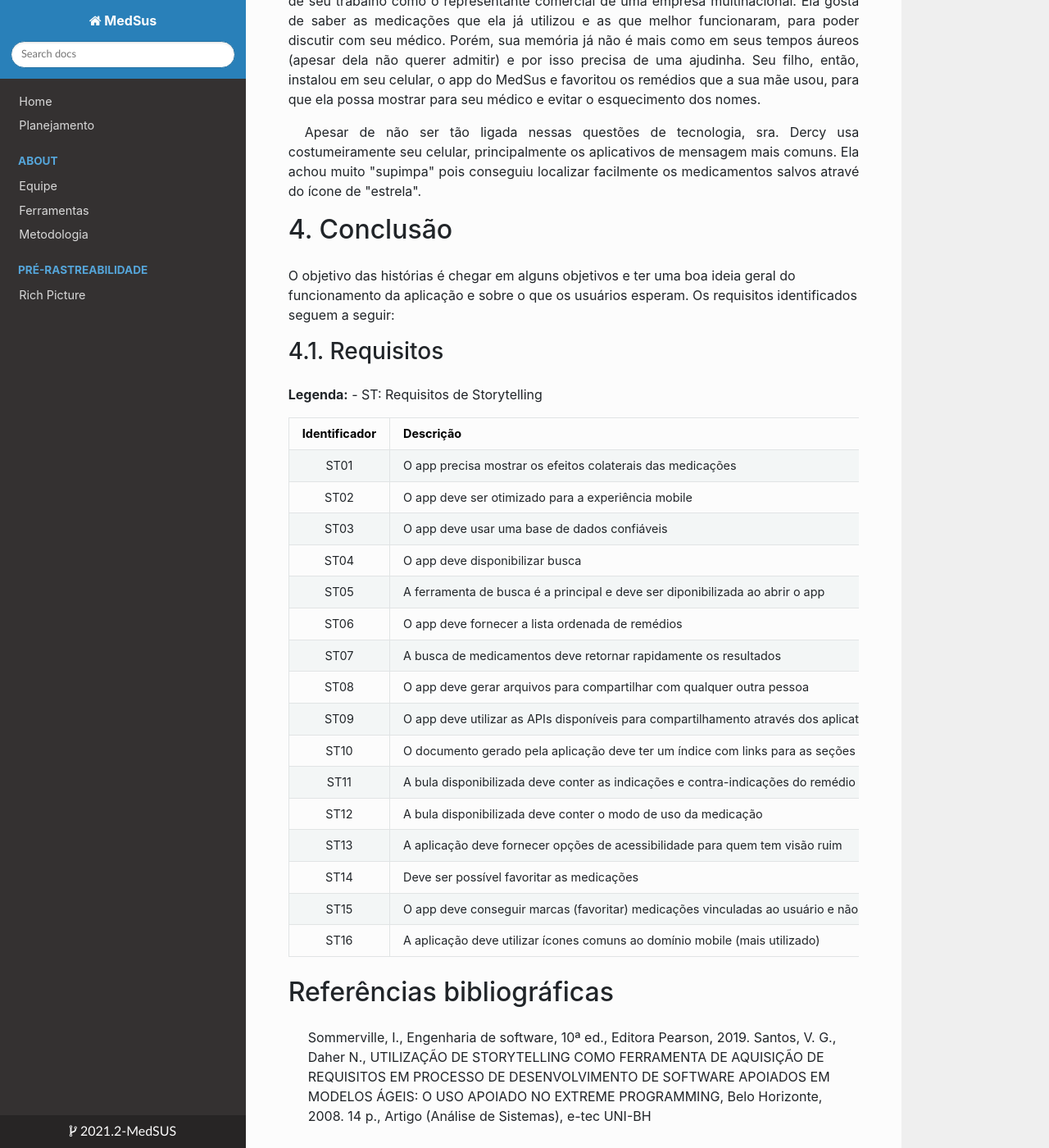
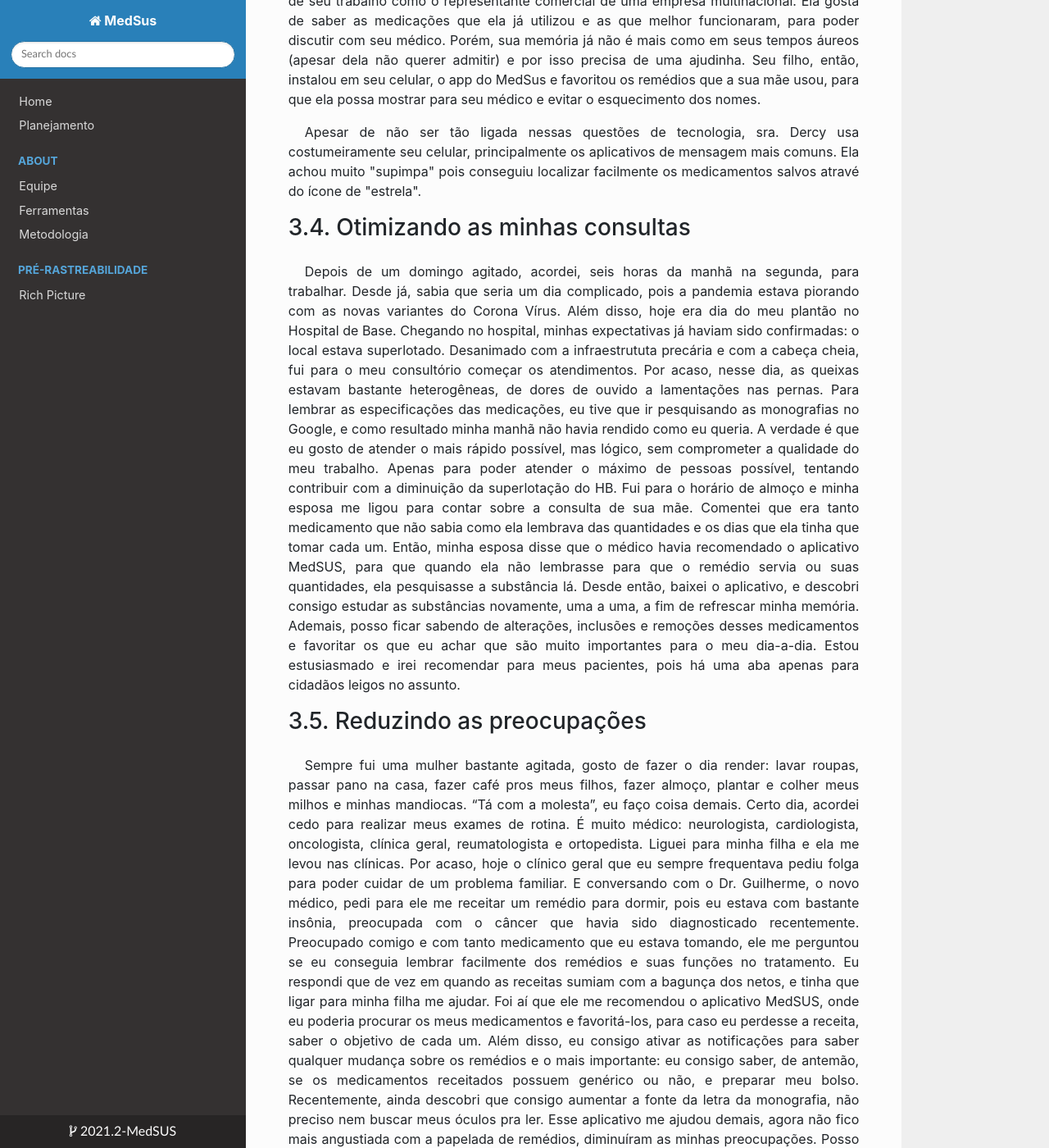
Before and after one commit to Requisitos-de-Software/2021.2-MedSUS, an MkDocs documentation site: the page built from docs/elicitation/storytelling.md, in a window 1280 px wide and 1400 px high, scrolled down 1908 px. Shown: the whole window at 82% size. Built offline with MkDocs 1.6.1, drawn with Linux system fonts in a browser that asks for light colours; nearby versions of some CDN libraries; some of the changed text lies outside the part shown.

Commit message:
Atualização do storytelling.md

```diff
--- a/docs/elicitation/storytelling.md
+++ b/docs/elicitation/storytelling.md
@@ -3,7 +3,7 @@
 ## 1. Introdução
 
 <p style="text-indent: 20px; text-align: justify">
-As histórias, similarmante aos cenários, são uma forma de elicitar requisitos, criando uma narrativa para que se possa enxergar as formas em que o sistema pode ser utilizado. Conseguimos descrever o que as pessoas fazem, como e quais informações elas usam e geram através das tarefas. São histórias de alto nível que aproximam os projetistas e desenvolvedores das necessidades dos usuários. É muito mais fácil de se identificar com algo através de narrativas [Sommerville, 2019, p. 102](referencias-bibliograficas) , o que facilita o entendimento dos requisitos para a equipe de desenvolvimento.
+As histórias, similarmante aos cenários, são uma forma de elicitar requisitos, criando uma narrativa para que se possa enxergar as formas em que o sistema pode ser utilizado. É possível descrever o que as pessoas fazem, como e quais informações elas usam e geram através das tarefas. São histórias de alto nível que aproximam os projetistas e desenvolvedores das necessidades dos usuários. É muito mais fácil de se identificar com algo através de narrativas [Sommerville, 2019, p. 102] (referencias-bibliograficas), o que facilita o entendimento dos requisitos para a equipe de desenvolvimento.
 </p>
 
 <p style="text-indent: 20px; text-align: justify">
@@ -17,7 +17,7 @@ A forma escolhida foi o storytelling, pois é boa para estabelecer um panorama g
 ## 2. Metodologia
 
 <p style="text-indent: 20px; text-align: justify">
-A metodologia utilizada foi notar alguns requisitos básicos através de um brainstorming onde estabelecemos uma persona básica que representa o App. A partir dessa persona, desenvolvemos um storytelling para ela e tentamos identificar mais personas para desenvolver seus storytellings. As histórias desenvolvem detalhes das tarefas e dos objetivos e sentimentos dos usuário. Quanto mais detalhes que sirvam a narrativa, melhor será.
+A metodologia utilizada foi notar alguns requisitos básicos através de um brainstorming, onde se estabeleceu personas básicas que representa o App. A partir dessas personas, desenvolveu-se storytellings para elas e tentou-se identificar mais personas para desenvolver seus storytellings. As histórias desenvolvem detalhes das tarefas e dos objetivos e sentimentos dos usuário. Quanto mais detalhes que sirvam a narrativa, melhor será.
 </p>
 
 ## 3. Storytelling
@@ -25,7 +25,7 @@ A metodologia utilizada foi notar alguns requisitos básicos através de um brai
 ### 3.1. Pesquisa de medicação durante consulta
 
 <p style="text-indent: 20px; text-align: justify">
-Em seu consultório, Dr. Gilherme teve um dia duro de atendimentos. Ele já tem uma certa idade (60 anos) e fica muito cansado em um dia de trabalho atribulado. Ele é um médico  pediatra e em sua última consulta do dia, atendeu à Dona Nenê e seu filho João.
+Em seu consultório, Dr. Guilherme teve um dia duro de atendimentos. Ele já tem uma certa idade (60 anos) e fica muito cansado em um dia de trabalho atribulado. Ele é um médico pediatra e em sua última consulta do dia, atendeu à Dona Nenê e seu filho João.
 </p>
 
 <p style="text-indent: 20px; text-align: justify">
@@ -39,7 +39,7 @@ Ele pega o celular para fazer uma pesquisa rápida, apesar de suas vistas cansad
 ### 3.2. Compartilhamento de medicações em Telemedicina
 
 <p style="text-indent: 20px; text-align: justify">
-Juliana está em uma consulta virtual com sua psiquiatra Dra. Fernanda. Ela está em sua primeira consulta e ainda não se encontra muito confiante sobre o tratamento e sobre como funcionam as medicações. Pede então para sua médica algumas informações sobre o medicamento o qual a médica, em breve, irá receitar. A médica, então, para ajudar sua paciente, envia, além da receita, a bula da medicação, através do compartilhamento do app medSus. O aplicativo envia um arquivo PDF, pois, não necessariamente, a pessoa que irá receber as informações tem acesso ao App. O arquivo é enviado através de um aplicativo de mensagens, daqueles que a maioria das pessoas já utilizam.
+Juliana está em uma consulta virtual com sua psiquiatra Dra. Fernanda. Ela está em sua primeira consulta e ainda não se encontra muito confiante sobre o tratamento e sobre como funcionam as medicações. Pede então para sua médica algumas informações sobre o medicamento, o qual a médica, em breve, irá receitar. A médica, então, para ajudar sua paciente, envia, além da receita, a bula da medicação, através do compartilhamento do app MedSUS. O aplicativo envia um arquivo PDF, pois, não necessariamente, a pessoa que irá receber as informações tem acesso ao App. O arquivo é enviado através de um aplicativo de mensagens, daqueles que a maioria das pessoas já utilizam.
 </p>
 
 <p style="text-indent: 20px; text-align: justify">
@@ -53,6 +53,28 @@ Por conta das diversas medicações que toma, sra. Dercy, que troca de médico m
 </p>
 <p style="text-indent: 20px; text-align: justify">
 Apesar de não ser tão ligada nessas questões de tecnologia, sra. Dercy usa costumeiramente seu celular, principalmente os aplicativos de mensagem mais comuns. Ela achou muito "supimpa" pois conseguiu localizar facilmente os medicamentos salvos atravé do ícone de "estrela".
+</p>
+
+### 3.4. Otimizando as minhas consultas
+<p style="text-indent: 20px; text-align: justify">
+Depois de um domingo agitado, acordei, seis horas da manhã na segunda, para trabalhar. Desde já, sabia que seria um dia complicado, pois a pandemia estava piorando com as novas variantes do Corona Vírus. Além disso, hoje era dia do meu plantão no Hospital de Base.
+Chegando no hospital, minhas expectativas já haviam sido confirmadas: o local estava superlotado.
+Desanimado com a infraestrututa precária e com a cabeça cheia, fui para o meu consultório começar os atendimentos. Por acaso, nesse dia, as queixas estavam bastante heterogêneas, de dores de ouvido a lamentações nas pernas. Para lembrar as especificações das medicações, eu tive que ir pesquisando as monografias no Google, e como resultado minha manhã não havia rendido como eu queria. A verdade é que eu gosto de atender o mais rápido possível, mas lógico, sem comprometer a qualidade do meu trabalho. Apenas para poder atender o máximo de pessoas possível, tentando contribuir com a diminuição da superlotação do HB.
+Fui para o horário de almoço e minha esposa me ligou para contar sobre a consulta de sua mãe. Comentei que era tanto medicamento que não sabia como ela lembrava das quantidades e os dias que ela tinha que tomar cada um. Então, minha esposa disse que o médico havia recomendado o aplicativo MedSUS, para que quando ela não lembrasse para que o remédio servia ou suas quantidades, ela pesquisasse a substância lá.
+Desde então, baixei o aplicativo, e descobri consigo estudar as substâncias novamente, uma a uma, a fim de refrescar minha memória.
+Ademais, posso ficar sabendo de alterações, inclusões e remoções desses medicamentos e favoritar os que eu achar que são muito importantes para o meu dia-a-dia.
+Estou estusiasmado e irei recomendar para meus pacientes, pois há uma aba apenas para cidadãos leigos no assunto.
+</p>
+
+### 3.5. Reduzindo as preocupações
+<p style="text-indent: 20px; text-align: justify">
+Sempre fui uma mulher bastante agitada, gosto de fazer o dia render: lavar roupas, passar pano na casa, fazer café pros meus filhos, fazer almoço, plantar e colher meus milhos e minhas mandiocas. “Tá com a molesta”, eu faço coisa demais.
+Certo dia, acordei cedo para realizar meus exames de rotina. É muito médico: neurologista, cardiologista, oncologista, clínica geral, reumatologista e ortopedista. Liguei para minha filha e ela me levou nas clínicas.
+Por acaso, hoje o clínico geral que eu sempre frequentava pediu folga para poder cuidar de um problema familiar. E conversando com o Dr. Guilherme, o novo médico, pedi para ele me receitar um remédio para dormir, pois eu estava com bastante insônia, preocupada com o câncer que havia sido diagnosticado recentemente.
+Preocupado comigo e com tanto medicamento que eu estava tomando, ele me perguntou se eu conseguia lembrar facilmente dos remédios e suas funções no tratamento. Eu respondi que de vez em quando as receitas sumiam com a bagunça dos netos, e tinha que ligar para minha filha me ajudar.
+Foi aí que ele me recomendou o aplicativo MedSUS, onde eu poderia procurar os meus medicamentos e favoritá-los, para caso eu perdesse a receita, saber o objetivo de cada um.
+Além disso, eu consigo ativar as notificações para saber qualquer mudança sobre os remédios e o mais importante: eu consigo saber, de antemão, se os medicamentos receitados possuem genérico ou não, e preparar meu bolso. Recentemente, ainda descobri que consigo aumentar a fonte da letra da monografia, não preciso nem buscar meus óculos pra ler.
+Esse aplicativo me ajudou demais, agora não fico mais angustiada com a papelada de remédios, diminuíram as minhas preocupações. Posso viver melhor e interagir com a minha família, aproveitar a eternidade que me resta.
 </p>
 
 ## 4. Conclusão
@@ -82,6 +104,10 @@ O objetivo das histórias é chegar em alguns objetivos e ter uma boa ideia gera
 |ST14|Deve ser possível favoritar as medicações|
 |ST15|O app deve conseguir marcas (favoritar) medicações vinculadas ao usuário e não só ao dispositivo|
 |ST16|A aplicação deve utilizar ícones comuns ao domínio mobile (mais utilizado)|
+|ST17|O app deve notificar os usuários acerca das atualizações da monografia dos medicamentos (inclusão, remoção e alteração)|
+|ST18|O app deve possui um link de compartilhamento do próprio aplicativo, para que os usuários possam recomendá-lo e outros possam baixá-lo|
+|ST19|A aplicação deve disponibilizar o aumento (e redução) do tamanho da fonte das monografias|
+
 
 ## Referências bibliográficas
 
@@ -94,4 +120,5 @@ Versão|Data|Alteração|Responsável|Revisão|
 :-:|:-:|:-:|:-:|:-:|
 0.0.1|17/02/22|Criação|Adrian e João Durso||
 0.0.2|18/02/22|Introdução e História 1|Adrian||
-0.0.3|19/02/22|Históia 2 e Requisitos Levantados|Adrian||
+0.0.3|19/02/22|História 2 e 3, Requisitos Levantados|Adrian||
+0.0.4|20/02/22|História 3 e 4, Requisitos Levantados|João Durso||
```
